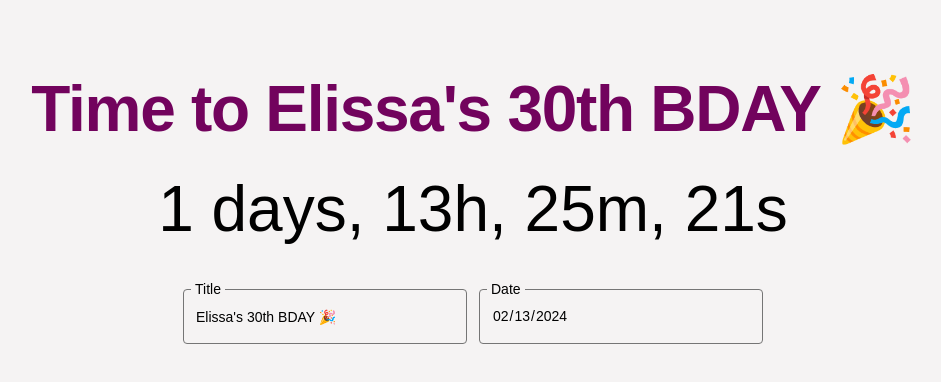
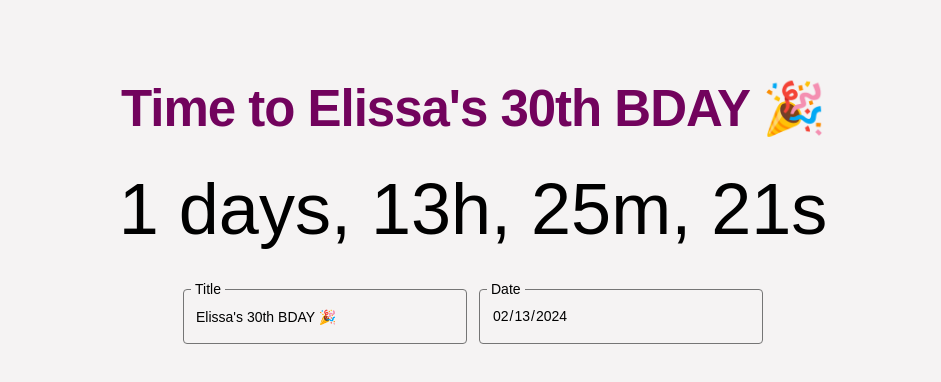
Before and after one commit to elissatsekouras/nc-code-test, an Angular app: page / in a window 1280 px wide. Shown: the top 382 px of the page, without its empty margins (167-1108 px from the left). Built offline with nearby package versions, Linux system fonts and the light colour scheme.

Commit message:
Improvement 1: Add over-engineered js solution for resizing font size

```diff
--- a/src/app/app.component.scss
+++ b/src/app/app.component.scss
@@ -8,6 +8,8 @@ main {
   flex-direction: column;
   justify-content: center;
   align-items: center;
+  max-width: 700px;
+  margin: 0 auto;
 }
 
 .input-container {
--- a/src/app/app.component.ts
+++ b/src/app/app.component.ts
@@ -19,7 +19,7 @@ import { HelperService } from './services/helper.service';
   providers: [HelperService, LocalStorageService],
   template: `
     <main>
-      <section class="countdown-app">
+      <section class="countdown-app" id="resizable-parent">
         <app-event-name [title]="event.name" />
         <app-countdown-timer [dDay]="event.date" />
         <div class="input-container">
--- a/src/app/components/countdown-timer/countdown-timer.component.ts
+++ b/src/app/components/countdown-timer/countdown-timer.component.ts
@@ -1,5 +1,5 @@
-import { Component, Input } from '@angular/core';
-import { Subscription, interval } from 'rxjs';
+import { Component, ElementRef, Input, ViewChild } from '@angular/core';
+import { Subscription, debounceTime, fromEvent, interval } from 'rxjs';
 import { HelperService } from '../../services/helper.service';
 import { TimeToDDay } from '../../types/time-to-d-day.type';
 
@@ -9,7 +9,7 @@ import { TimeToDDay } from '../../types/time-to-d-day.type';
   imports: [],
   providers: [HelperService],
   template: `
-    <div class="countdown-timer resizable-text">
+    <div #flexFontElement class="countdown-timer resizable-text">
       <span>{{ timeToDDay.daysToDday }} days, </span>
       <span>{{ timeToDDay.hoursToDday }}h, </span>
       <span>{{ timeToDDay.minutesToDday }}m, </span>
@@ -22,8 +22,10 @@ export class CountdownTimerComponent {
   constructor(private helpers: HelperService) {}
 
   @Input() dDay!: Date;
+  @ViewChild('flexFontElement') flexFontElementRef?: ElementRef;
 
   private timer: Subscription = new Subscription();
+  private resizeListener: any;
 
   timeToDDay: TimeToDDay = {
     daysToDday: 0,
@@ -40,7 +42,22 @@ export class CountdownTimerComponent {
     });
   }
 
+  ngAfterViewInit() {
+    this.helpers.flexFont(
+      'resizable-parent',
+      this.flexFontElementRef?.nativeElement,
+    );
+    this.resizeListener = fromEvent(window, 'resize').pipe(debounceTime(100));
+    this.resizeListener.subscribe(() => {
+      this.helpers.flexFont(
+        'resizable-parent',
+        this.flexFontElementRef?.nativeElement,
+      );
+    });
+  }
+
   ngOnDestroy() {
     this.timer.unsubscribe();
+    this.resizeListener.unsubscribe();
   }
 }
--- a/src/app/components/event-name/event-name.component.ts
+++ b/src/app/components/event-name/event-name.component.ts
@@ -1,14 +1,47 @@
-import { Component, Input } from '@angular/core';
+import { Component, ElementRef, Input, ViewChild } from '@angular/core';
+import { debounceTime, fromEvent } from 'rxjs';
+import { HelperService } from '../../services/helper.service';
 
 @Component({
   selector: 'app-event-name',
   standalone: true,
   imports: [],
+  providers: [HelperService],
   template: `
-    <h1 class="fit-to-width-font resizable-text">Time to {{ title }}</h1>
+    <h1 #flexFontElement class="resizable-text">Time to {{ title }}</h1>
   `,
   styleUrl: './event-name.component.scss',
 })
 export class EventNameComponent {
+  constructor(public helpers: HelperService) {}
+
   @Input() title!: string;
+  @ViewChild('flexFontElement') flexFontElementRef?: ElementRef;
+
+  private resizeListener: any;
+
+  ngAfterViewInit() {
+    this.helpers.flexFont(
+      'resizable-parent',
+      this.flexFontElementRef?.nativeElement,
+    );
+    this.resizeListener = fromEvent(window, 'resize').pipe(debounceTime(100));
+    this.resizeListener.subscribe(() => {
+      this.helpers.flexFont(
+        'resizable-parent',
+        this.flexFontElementRef?.nativeElement,
+      );
+    });
+  }
+
+  ngOnChanges() {
+    this.helpers.flexFont(
+      'resizable-parent',
+      this.flexFontElementRef?.nativeElement,
+    );
+  }
+
+  ngOnDestroy() {
+    this.resizeListener.unsubscribe();
+  }
 }
--- /dev/null
+++ b/src/app/helpers/flex-font.helper.ts
@@ -0,0 +1,30 @@
+export default function flexFont(
+  resizeToParentId: string,
+  element: HTMLElement,
+) {
+  const parentDiv = document.getElementById(resizeToParentId);
+
+  if (!parentDiv || !element) return;
+
+  const parentWidth = parentDiv?.offsetWidth;
+
+  let calculatedFontSize = window
+    .getComputedStyle(element, null)
+    .getPropertyValue('font-size');
+  let fontSize = parseFloat(calculatedFontSize);
+
+  const maxAttempts = 100;
+  let attempts = 0;
+  while (attempts < maxAttempts && element.offsetWidth > parentWidth) {
+    fontSize = fontSize - 1;
+    element.style.fontSize = fontSize + 'px';
+    attempts++;
+  }
+
+  attempts = 0;
+  while (attempts < maxAttempts && parentWidth > element.offsetWidth) {
+    fontSize = fontSize + 1;
+    element.style.fontSize = fontSize + 'px';
+    attempts++;
+  }
+}
--- a/src/app/services/helper.service.ts
+++ b/src/app/services/helper.service.ts
@@ -1,6 +1,7 @@
 import { Injectable } from '@angular/core';
 import formatDate from '../helpers/format-date.helper';
 import timeToDDay from '../helpers/time-to-d-day.helper';
+import flexFont from '../helpers/flex-font.helper';
 
 @Injectable({
   providedIn: 'root',
@@ -10,4 +11,5 @@ export class HelperService {
 
   formatDate = formatDate;
   timeToDDay = timeToDDay;
+  flexFont = flexFont;
 }
```
